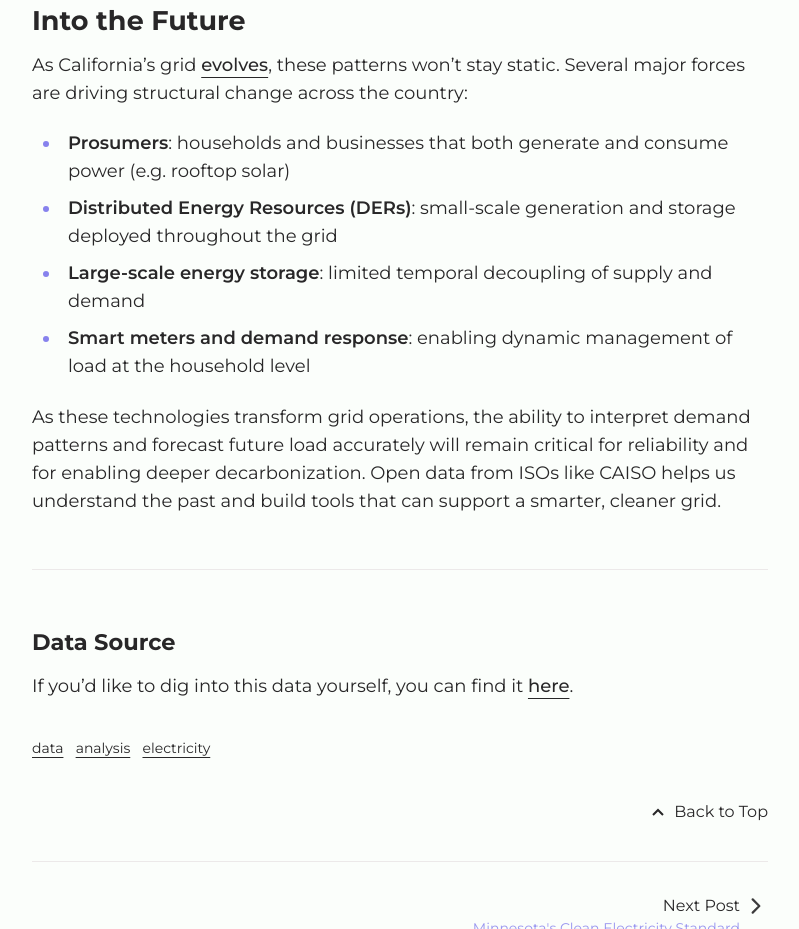
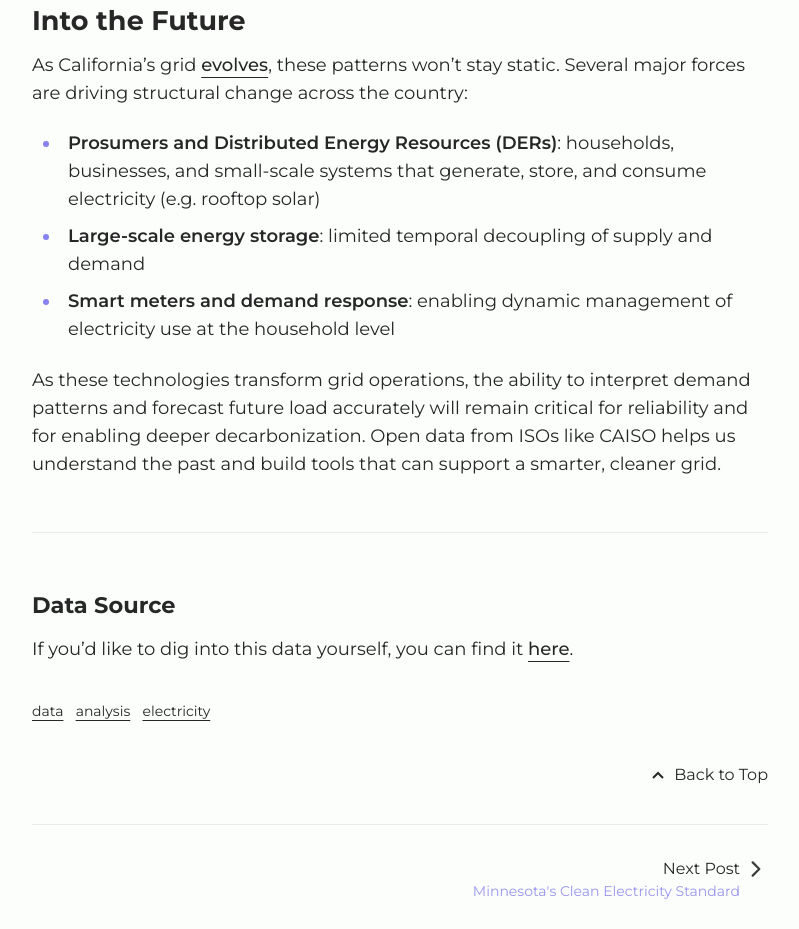
Before and after one commit to joypauls/joypauls.dev-astro, an Astro site: page /posts/undefined in a window 1280 px wide. Shown: the part 6333-7262 px from the top of the page, without its empty margins (240-1039 px from the left). Built offline with nearby package versions, Linux system fonts and the light colour scheme; Astro itself is replaced by a stand-in of ours.

Commit message:
slightly modified wording

```diff
--- a/src/content/blog/caiso-electricity-demand.md
+++ b/src/content/blog/caiso-electricity-demand.md
@@ -78,10 +78,9 @@ The highest average load seen throughout the year in 2024 occurred in July at 6
 
 As California’s grid [evolves](https://www.caiso.com/about/our-business/managing-the-evolving-grid), these patterns won’t stay static. Several major forces are driving structural change across the country:
 
-- **Prosumers**: households and businesses that both generate and consume power (e.g. rooftop solar)
-- **Distributed Energy Resources (DERs)**: small-scale generation and storage deployed throughout the grid
+- **Prosumers and Distributed Energy Resources (DERs)**: households, businesses, and small-scale systems that generate, store, and consume electricity (e.g. rooftop solar)
 - **Large-scale energy storage**: limited temporal decoupling of supply and demand
-- **Smart meters and demand response**: enabling dynamic management of load at the household level
+- **Smart meters and demand response**: enabling dynamic management of electricity use at the household level
 
 As these technologies transform grid operations, the ability to interpret demand patterns and forecast future load accurately will remain critical for reliability and for enabling deeper decarbonization. Open data from ISOs like CAISO helps us understand the past and build tools that can support a smarter, cleaner grid.
 
```
